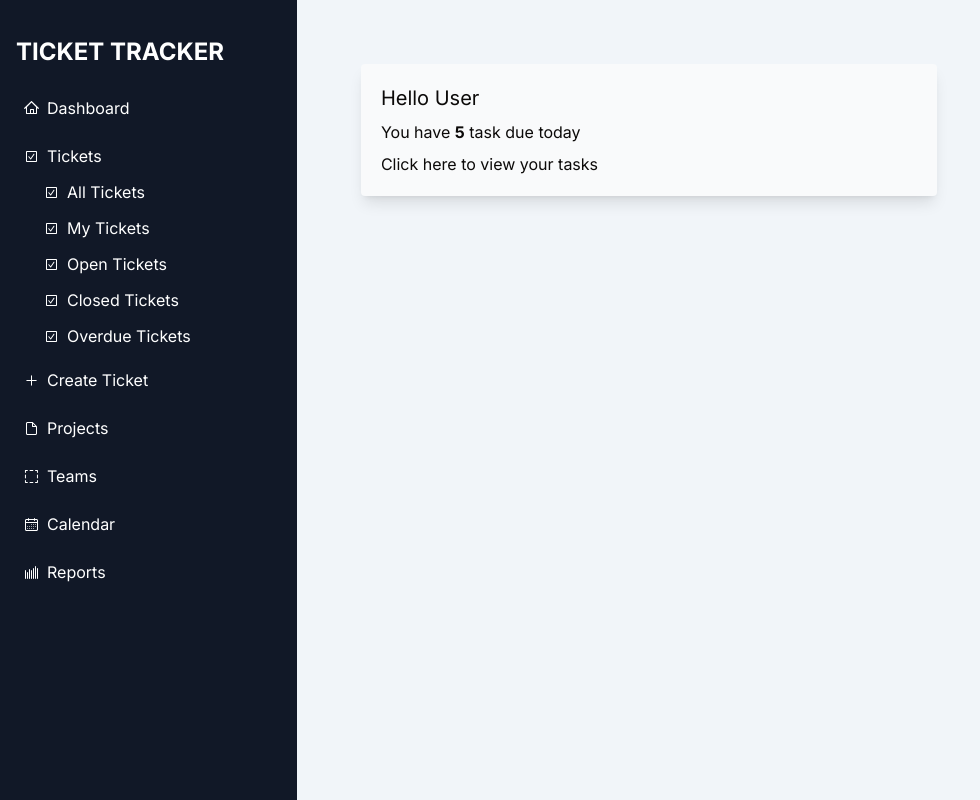
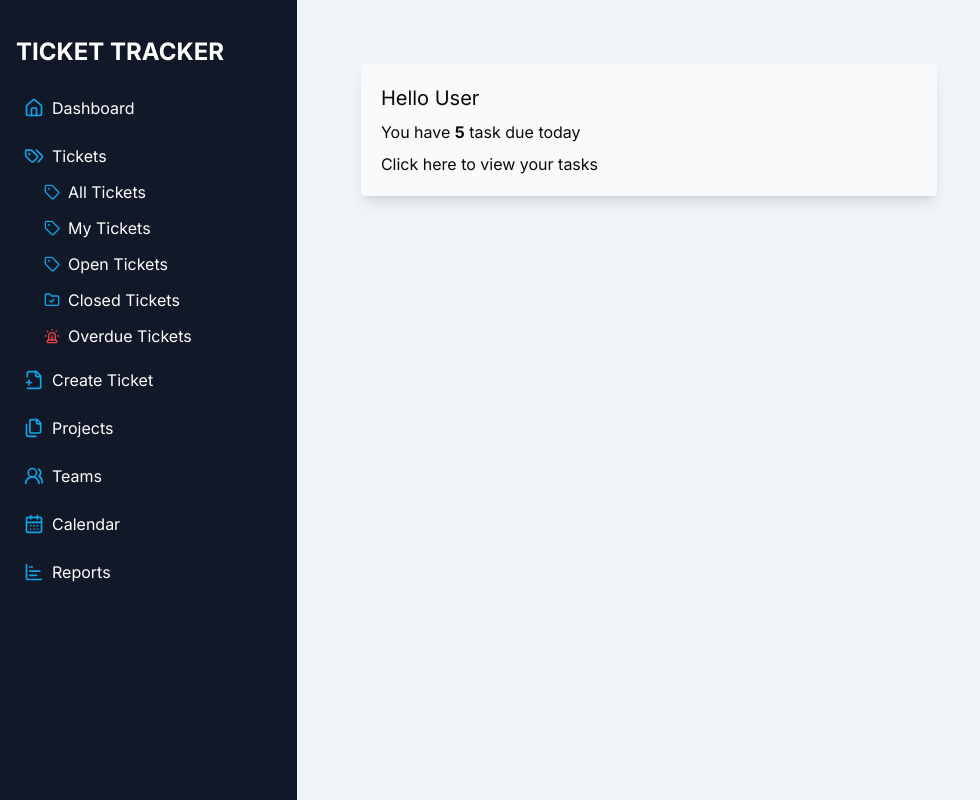
Before and after one commit to akshaycodeur/winterticket, a Next.js app: page / in a window 1280 px wide. Shown: the whole page, without its empty margins (0-980 px from the left). Built offline with nearby package versions, Linux system fonts and the light colour scheme.

Commit message:
chore: added lucide icons instead of reat icons

```diff
--- a/components/SidebarNav.tsx
+++ b/components/SidebarNav.tsx
@@ -10,7 +10,21 @@ import {
   BarChartIcon,
   FileIcon,
   GroupIcon,
+  ArchiveIcon,
 } from "@radix-ui/react-icons"; // Ensure these icons exist in the package
+import {
+  CalendarDays,
+  ChartBarIcon,
+  File,
+  FilePlus2Icon,
+  FilesIcon,
+  FolderCheck,
+  House,
+  SirenIcon,
+  TagIcon,
+  TagsIcon,
+  Users2Icon,
+} from "lucide-react";
 
 const SidebarNav: React.FC = () => {
   const [isCalendarVisible, setIsCalendarVisible] = useState(false);
@@ -33,7 +47,7 @@ const SidebarNav: React.FC = () => {
             href="/"
             className="flex items-center p-2 hover:bg-gray-800 rounded-md"
           >
-            <HomeIcon className="mr-2" />
+            <House className="mr-2 text-sky-500 w-5" />
             <span>Dashboard</span>
           </Link>
         </div>
@@ -41,7 +55,7 @@ const SidebarNav: React.FC = () => {
         {/* Tickets */}
         <div className="mb-2">
           <div className="flex items-center p-2 hover:bg-gray-800 rounded-md">
-            <CheckboxIcon className="mr-2" />
+            <TagsIcon className="mr-2 text-sky-500 w-5" />
             <span>Tickets</span>
           </div>
           <ul className="pl-6">
@@ -50,7 +64,7 @@ const SidebarNav: React.FC = () => {
                 href="/tickets/"
                 className="flex items-center p-1 hover:bg-gray-800 rounded-md"
               >
-                <CheckboxIcon className="mr-2" />
+                <TagIcon className="mr-2 text-sky-500 w-4" />
                 All Tickets
               </Link>
             </li>
@@ -59,7 +73,7 @@ const SidebarNav: React.FC = () => {
                 href="/tickets/my"
                 className="flex items-center p-1 hover:bg-gray-800 rounded-md"
               >
-                <CheckboxIcon className="mr-2" />
+                <TagIcon className="mr-2 text-sky-500 w-4" />
                 My Tickets
               </Link>
             </li>
@@ -68,7 +82,7 @@ const SidebarNav: React.FC = () => {
                 href="/tickets/open"
                 className="flex items-center p-1 hover:bg-gray-800 rounded-md"
               >
-                <CheckboxIcon className="mr-2" />
+                <TagIcon className="mr-2 text-sky-500 w-4" />
                 Open Tickets
               </Link>
             </li>
@@ -77,7 +91,7 @@ const SidebarNav: React.FC = () => {
                 href="/tickets/closed"
                 className="flex items-center p-1 hover:bg-gray-800 rounded-md"
               >
-                <CheckboxIcon className="mr-2" />
+                <FolderCheck className="mr-2 text-sky-500 w-4" />
                 Closed Tickets
               </Link>
             </li>
@@ -86,7 +100,7 @@ const SidebarNav: React.FC = () => {
                 href="/tickets/overdue"
                 className="flex items-center p-1 hover:bg-gray-800 rounded-md"
               >
-                <CheckboxIcon className="mr-2" />
+                <SirenIcon className="mr-2 text-red-500 w-4" />
                 Overdue Tickets
               </Link>
             </li>
@@ -99,7 +113,7 @@ const SidebarNav: React.FC = () => {
             href="/tickets/new"
             className="flex items-center p-2 hover:bg-gray-800 rounded-md"
           >
-            <PlusIcon className="mr-2" />
+            <FilePlus2Icon className="mr-2 text-sky-500 w-5" />
             <span>Create Ticket</span>
           </Link>
         </div>
@@ -110,7 +124,7 @@ const SidebarNav: React.FC = () => {
             href="/projects"
             className="flex items-center p-2 hover:bg-gray-800 rounded-md"
           >
-            <FileIcon className="mr-2" />
+            <FilesIcon className="mr-2 text-sky-500 w-5" />
             <span>Projects</span>
           </Link>
         </div>
@@ -121,7 +135,7 @@ const SidebarNav: React.FC = () => {
             href="/teams"
             className="flex items-center p-2 hover:bg-gray-800 rounded-md"
           >
-            <GroupIcon className="mr-2" />
+            <Users2Icon className="mr-2 text-sky-500 w-5" />
             <span>Teams</span>
           </Link>
         </div>
@@ -132,7 +146,7 @@ const SidebarNav: React.FC = () => {
             onClick={toggleCalendar}
             className="flex items-center p-2 hover:bg-gray-800 rounded-md w-full text-left"
           >
-            <CalendarIcon className="mr-2" />
+            <CalendarDays className="mr-2 text-sky-500 w-5" />
             <span>{isCalendarVisible ? "Timeline" : "Calendar"}</span>
           </button>
         </div>
@@ -143,7 +157,7 @@ const SidebarNav: React.FC = () => {
             href="/reports"
             className="flex items-center p-2 hover:bg-gray-800 rounded-md"
           >
-            <BarChartIcon className="mr-2" />
+            <ChartBarIcon className="mr-2 text-sky-500 w-5" />
             <span>Reports</span>
           </Link>
         </div>
```
